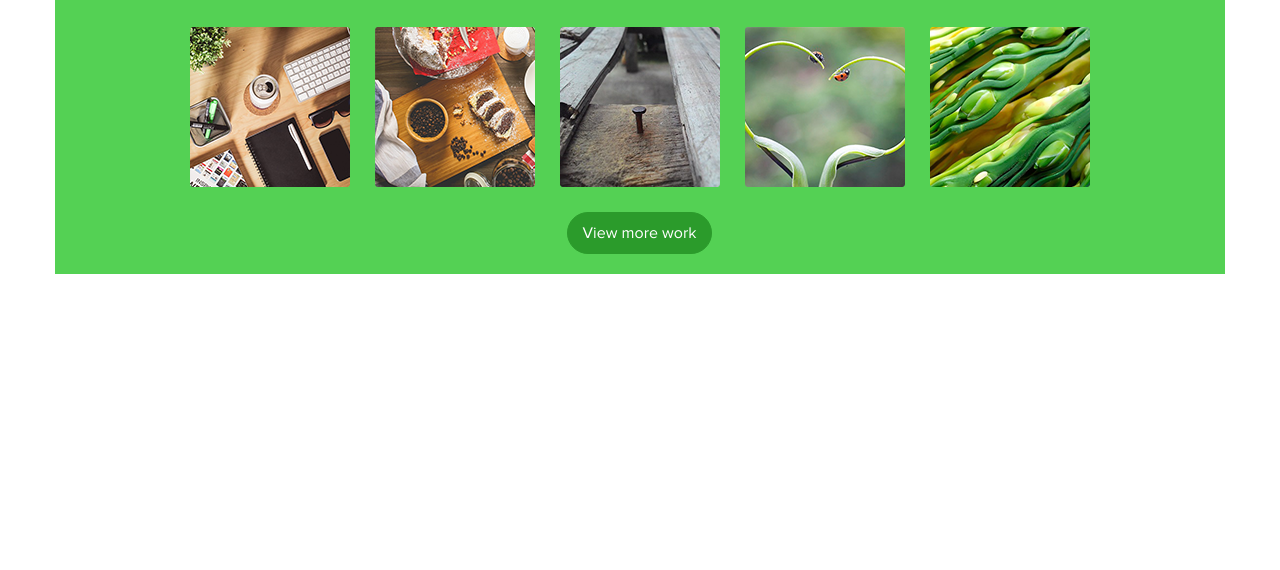
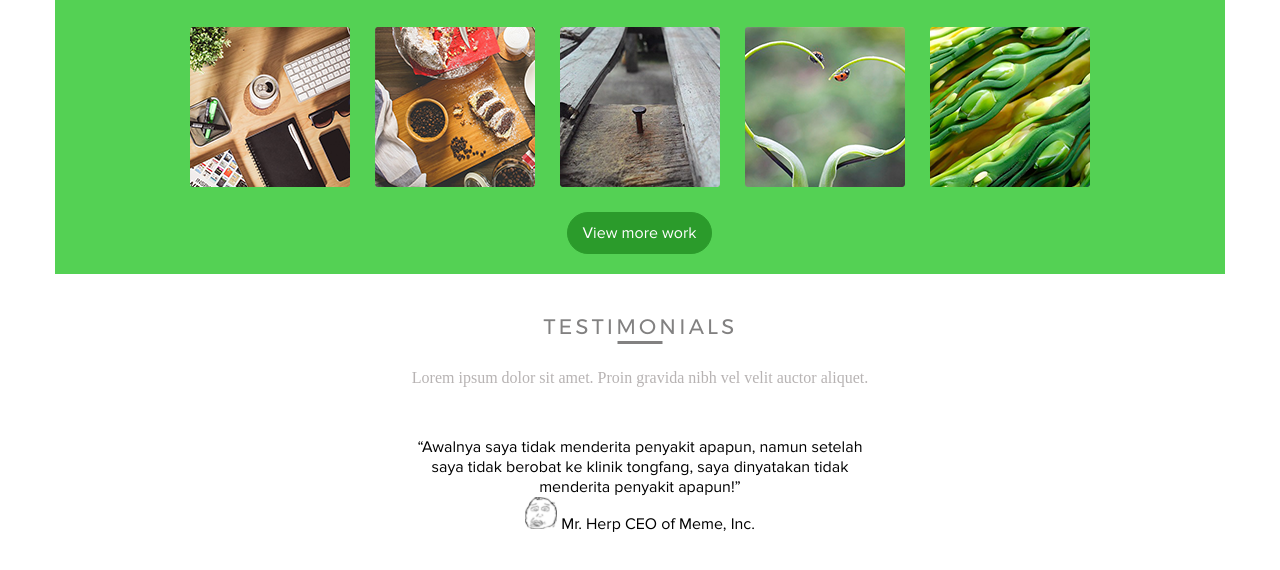
Before and after one commit to mifomen/switch, a website: page src/index.html in a window 1280 px wide. Shown: the part 1496-2066 px from the top of the page. Drawn offline with nearby package versions, Linux system fonts and the light colour scheme; files that its build step writes are made by us from their sources; files whose address does not match are found by name; a web font is replaced by a local one.

Commit message:
4-section

```diff
--- a/src/index.html
+++ b/src/index.html
@@ -90,7 +90,20 @@
     <a href="#" class="shop-window__button first-button last-button active mb-20">View more work </a>
   </div>
 
+  <div class="section-four">
+    <span class="section-four__title">TESTIMONIALS</span>
+    <span class="section-four__text">Lorem ipsum dolor sit amet. Proin gravida nibh vel velit auctor aliquet.</span>
 
+    <span class="section-four__slider-txt">“Awalnya saya tidak menderita penyakit apapun,
+      namun setelah saya tidak berobat ke klinik tongfang, saya dinyatakan
+    tidak menderita penyakit apapun!”</span>
+
+    <div class="section-four__card">
+      <img src="img/Herp@2x.png" width=32px height=32px>
+      <span>Mr. Herp</span>
+      <span>CEO of Meme, Inc.</span>
+    </div>
+  </div>
 </main>
 
 <script src=js/min.js></script>
--- a/src/sass/1_header.scss
+++ b/src/sass/1_header.scss
@@ -3,7 +3,7 @@
 // }
 
 .main-header {
-    background-image: url(../img/header-bg.jpg);
+  background-image: url(../img/header-bg.jpg);
   background-color: rgba(darkorange,0);
   background-repeat: no-repeat;
   background-size: 100%;
--- /dev/null
+++ b/src/sass/4-section.scss
@@ -0,0 +1,57 @@
+.section-four {
+  display: flex;
+  flex-direction: column;
+  justify-content: center;
+  align-content: center;
+  align-items: center;
+  background-color: white;
+  &__title {
+    /* Style for "TESTIMONIA" */
+    position: relative;
+    margin-top: 40px;
+    width: 193px;
+    height: 15px;
+    color: #828181;
+    font-family: $fontMontserrat;
+    font-size: 21px;
+    font-weight: 300;
+    text-transform: uppercase;
+    /* Text style for "T, ESTIMON" */
+    letter-spacing: 3.2px;
+    &::after {
+      position: absolute;
+      display: block;
+      content:"";
+      right:50%;
+      transform: translateX(50%);
+      bottom:-15px;
+      background-color: #828181;
+      width: 45px;
+      height: 3px;
+    }
+  }
+  &__text {
+    margin-top: 40px;
+    /* Style for "Lorem ipsu" */
+
+
+    color: #b7b3b3;
+
+    font-family: Montserrat;
+    font-size: 15px;
+    font-weight: 300;
+    /* Text style for "L, orem ip" */
+    font-family: "Open Sans";
+    font-size: 16px;
+    font-weight: 300;
+    /* Text style for "Proin grav" */
+    font-family: "Montserrat Light";
+    font-weight: 300;
+  }
+  &__slider-txt {
+    margin-top: 50px;
+    width: 40%;
+    text-align: center;
+    /* Style for "“Awalnya s" */
+  }
+}
--- a/src/sass/style.scss
+++ b/src/sass/style.scss
@@ -14,3 +14,5 @@ body {
 @import "1_header.scss";
 @import "2_what_we_do.scss";
 @import "3_section-ShopWindow.scss";
+@import "4-section.scss";
+@import "5-section.scss";
```
Also changed, not shown: src/js/script.js (+6 -23 lines), src/img/Herp@2x.png (added), src/img/company-logos/293px-Intel-logo.svg.svg (added), src/img/company-logos/800px-1isco_logo.svg.svg (added), src/img/company-logos/800px-Cisco_logo.svg.svg (added), src/img/company-logos/800px-Googlelogo.svg (added), src/img/company-logos/ASUS_Logo.svg (added), src/img/company-logos/Apple-logo.svg (added), src/img/company-logos/MSFT_logo_png.svg (added), src/img/company-logos/Yahoo_Logo.svg (added), src/img/second-section-image/Herp.svg (added), src/sass/5-section.scss (added), 1 other file. Lines whose indentation alone changed are shown as unchanged.
